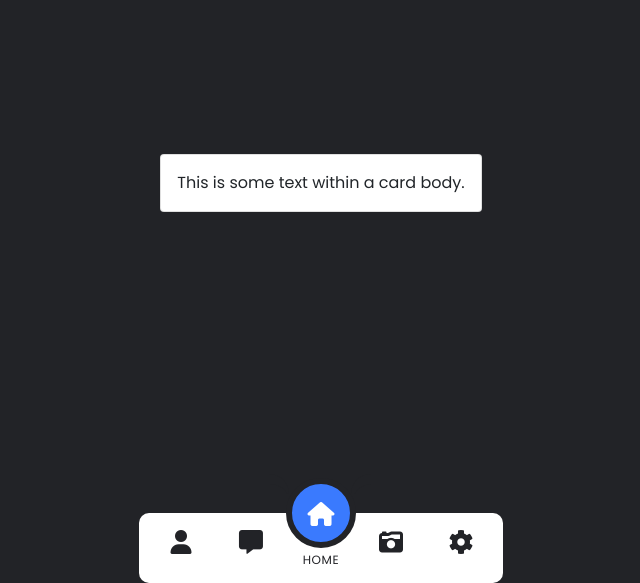
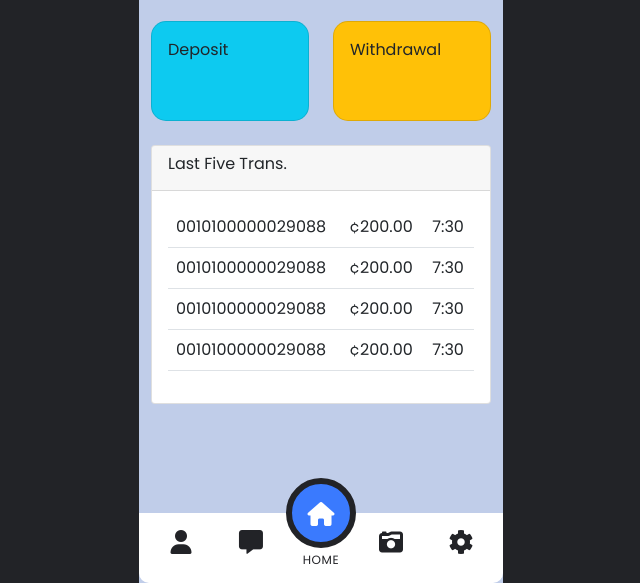
Before and after one commit to kcaesy/Mobile-Navbar, a plain HTML site: page index.html in a window 1280 px wide. Shown: the part 217-800 px from the top of the page, without its empty margins (319-959 px from the left). Drawn offline with nearby package versions, Linux system fonts and the light colour scheme.

Commit message:
Landing Page

```diff
--- a/index.html
+++ b/index.html
@@ -3,7 +3,6 @@
   <head>
     <title>Animated Menu</title>
     <link href="https://cdn.jsdelivr.net/npm/bootstrap@5.0.2/dist/css/bootstrap.min.css" rel="stylesheet" integrity="sha384-EVSTQN3/azprG1Anm3QDgpJLIm9Nao0Yz1ztcQTwFspd3yD65VohhpuuCOmLASjC" crossorigin="anonymous">
-    <!-- <link rel="stylesheet" href="https://use.fontawesome.com/releases/v5.13.0/css/all.css" /> -->
     <link rel="stylesheet" href="style.css" type='text/css'/>
   </head>
   <body>
@@ -16,13 +15,84 @@
       </div>
     </nav>
 
-    <section>
-      <div class="card">
-        <div class="card-body">
-          This is some text within a card body.
+
+    <div class="container">
+      <div class="row">
+        <div class="col-md-12">
+          <div class="card h100">
+            <div class="card-body">
+              Hello Kennedy <br>
+              <h2 class="fw-bolder">23,778.00 GHS</h2>
+              <p class="fs-6">YTD Banking Cash</p>
+            </div>
+          </div>
         </div>
       </div>
-    </section>
+
+      <div class="row mt-4">
+        <div class="col">
+          <div class="card h100 bg-info">
+            <div class="card-body">
+              Deposit
+            </div>
+          </div>
+        </div>
+        <div class="col">
+          <div class="card h100 bg-warning">
+            <div class="card-body">
+              Withdrawal
+            </div>
+          </div>
+        </div>
+      </div>
+
+      <div class="row mt-4">
+        <div class="col-md-12">
+          <div class="card">
+            <div class="card-header">
+              <h6 class="card-title">Last Five Trans.</h6>
+          </div>
+            <div class="card-body">
+              <table class="table">
+                <!-- <thead>
+                  <th>Customer</th>
+                  <th>Amount</th>
+                  <th>Time</th>
+                </thead> -->
+                <tbody>
+                  <tr>
+                    <td>0010100000029088</td>
+                    <td>¢200.00</td>
+                    <td>7:30</td>
+                  </tr>
+                  <tr>
+                    <td>0010100000029088</td>
+                    <td>¢200.00</td>
+                    <td>7:30</td>
+                  </tr>
+                  <tr>
+                    <td>0010100000029088</td>
+                    <td>¢200.00</td>
+                    <td>7:30</td>
+                  </tr>
+                  <tr>
+                    <td>0010100000029088</td>
+                    <td>¢200.00</td>
+                    <td>7:30</td>
+                  </tr>
+                </tbody>
+              </table>
+            </div>
+          </div>
+        </div>
+      </div>
+
+
+
+
+
+
+    </div>
 
     <div class='navigation'>
         <ul>
--- a/style.css
+++ b/style.css
@@ -5,12 +5,12 @@
 ol, ul {
   padding-left: 0rem;
 }
-:root{--clr: #222327}
+:root{--clr: #222327; --trans: transparent}
 body{
   min-height:100vh;
   display:flex;
   justify-content:center;
-  align-items:center;
+  /* align-items:center; */
   background:var(--clr);
   height: 100%;
 }
@@ -24,7 +24,7 @@ body{
   display: flex;
   justify-content: center;
   align-items: center;
-  border-radius: 10px;
+  border-radius: 0px 0px 10px 10px;
 }
 .navigation ul{
   display: flex;
@@ -107,7 +107,7 @@ body{
   height: 20px;
   background: transparent;
   border-top-right-radius: 20px;
-  box-shadow: -1px -10px 0 0 var(--clr);
+  box-shadow: -1px -10px 0 0 var(--trans);
 }
 .indicator::after{
   content: '';
@@ -118,7 +118,7 @@ body{
   height: 20px;
   background: transparent;
   border-top-left-radius: 20px;
-  box-shadow: -1px -10px 0 0 var(--clr);
+  box-shadow: -1px -10px 0 0 var(--trans);
 }
 
 .navbar{
@@ -128,6 +128,20 @@ body{
   left: unset;
   right: unset;
 }
+.container{
+  background: #c0cde9;
+  width: 364px;
+  /* color: #fff; */
+  padding-top: 70px;
+  padding-bottom: 100px;
+}
+.h100{
+  min-height: 100px;
+  border-radius: 15px;
+  overflow: hidden;
+  /* background-color: cyan; */
+}
+
 
 .navigation ul li:nth-child(1).active ~ .indicator{
   transform: translateX(calc(70px * 0));
@@ -144,16 +158,3 @@ body{
 .navigation ul li:nth-child(5).active ~ .indicator{
   transform: translateX(calc(70px * 4));
 }
-
-
-
-header{
-	background:#fff;border-bottom: 1px solid rgba(0,0,0,.15);;margin-bottom: 10px;padding:17px 10px; width: 100%;
-	box-shadow: 0px 3px 1px 0px rgba(0,0,0,.175);
-}
-header h1{padding-top:4px;font-size:20px;font-weight:bold;color: #0a6031   }
-header ul>li>a{color:#0a6031 }
-header ul>li>a:focus{color:#ddd; }
-header ul>li>a>img{vertical-align:middle;width:29px;height:29px;border-radius:50%;margin-left:10px;     }
-header ul>li>a>.glyphicon{top:3px;font-size:13px;  }
-header .dropdown-menu{top:60px;}
```
Also changed, not shown: 1 other file.
